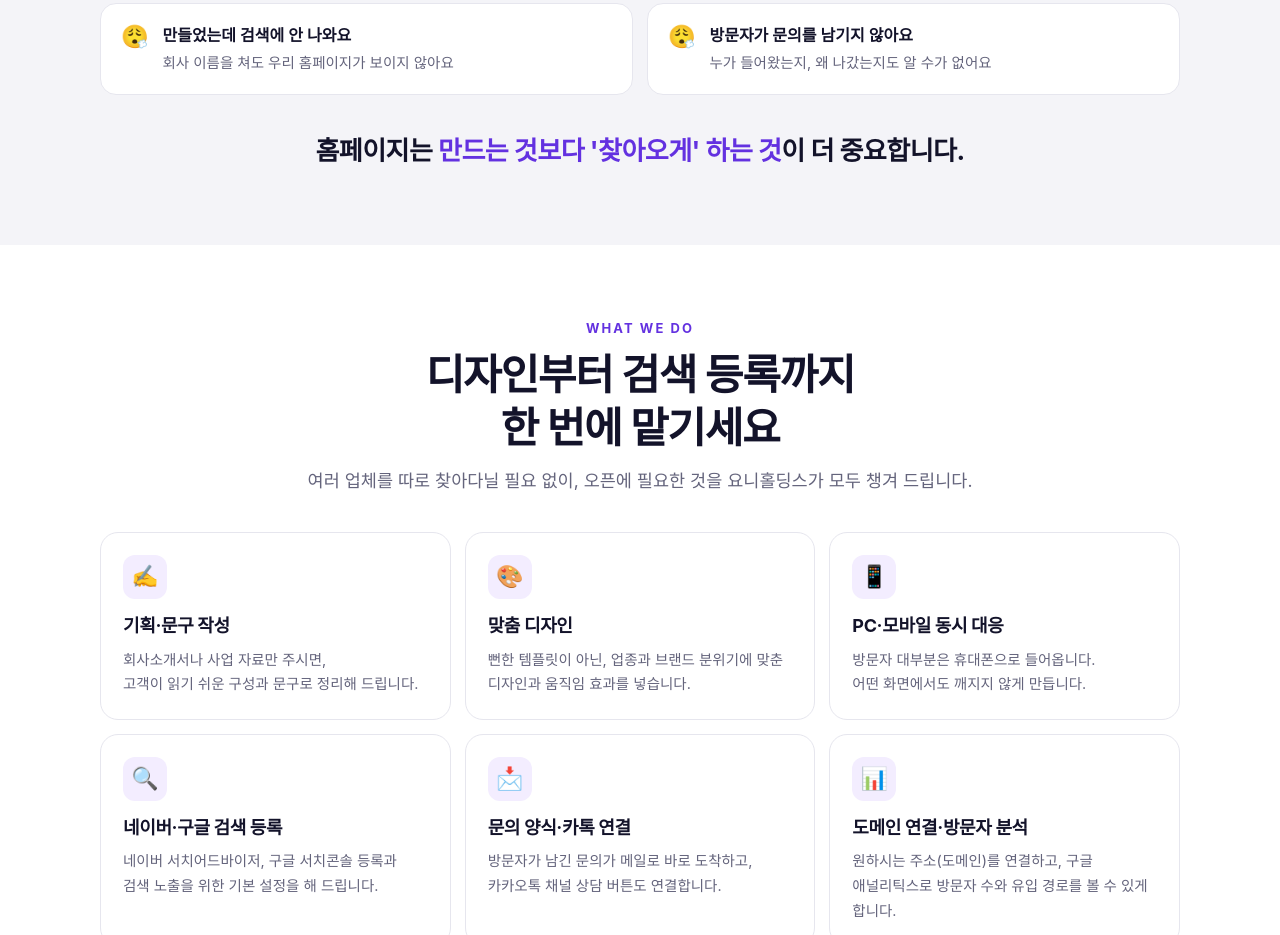
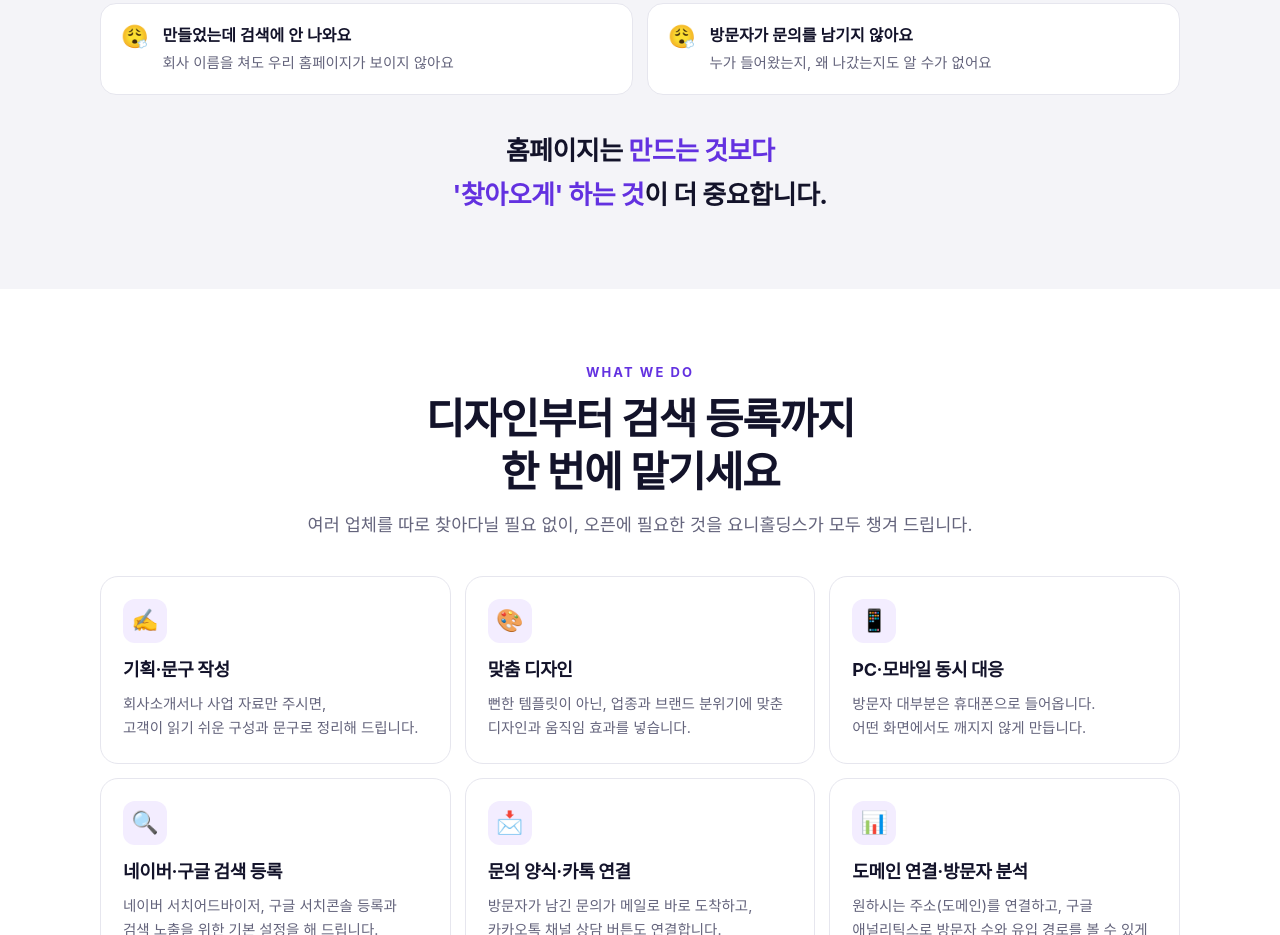
Before and after one commit to jiyeoun88/yonyholdings, a plain HTML site: page web/index.html in a window 1280 px wide. Shown: the part 1116-2051 px from the top of the page. Drawn offline with Linux system fonts and the light colour scheme; a web font is replaced by a local one.

Commit message:
Web landing: pains closing line break
Co-Authored-By: Claude Opus 5.5 <noreply@anthropic.com>
Claude-Session: https://claude.ai/code/session_01BC88kG6tYcaPWs7KgFTCLx

```diff
--- a/web/index.html
+++ b/web/index.html
@@ -323,7 +323,7 @@ footer .wrap{display:flex;justify-content:space-between;gap:16px;flex-wrap:wrap}
       <div class="pain rv"><div>만들었는데 검색에 안 나와요<small>회사 이름을 쳐도 우리 홈페이지가 보이지 않아요</small></div></div>
       <div class="pain rv"><div>방문자가 문의를 남기지 않아요<small>누가 들어왔는지, 왜 나갔는지도 알 수가 없어요</small></div></div>
     </div>
-    <p class="turn rv">홈페이지는 <b>만드는 것보다 '찾아오게' 하는 것</b>이 더 중요합니다.</p>
+    <p class="turn rv">홈페이지는 <b>만드는 것보다</b><br><b>'찾아오게' 하는 것</b>이 더 중요합니다.</p>
   </div>
 </section>
 
```
